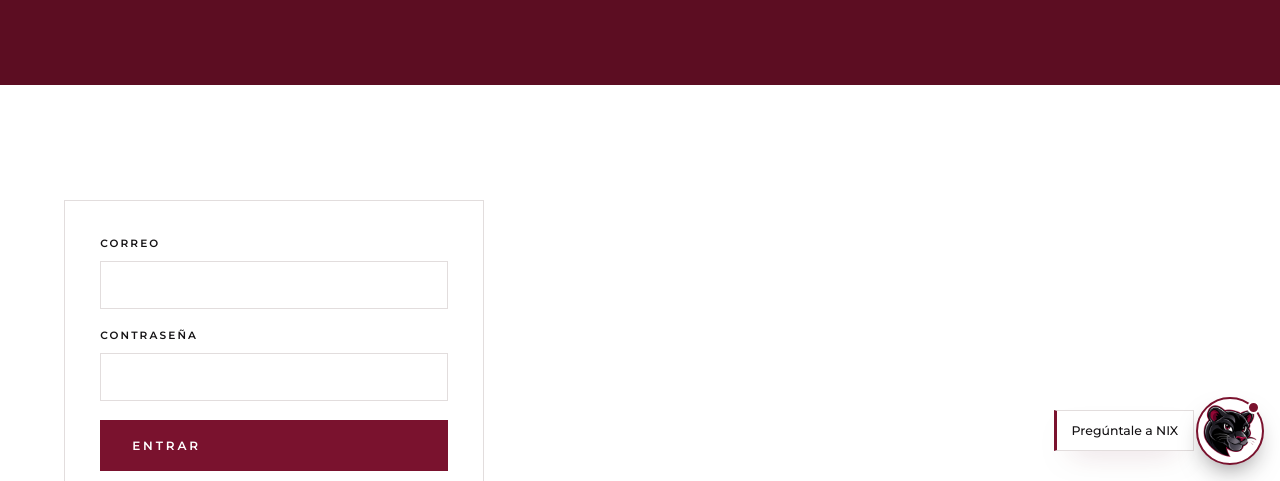
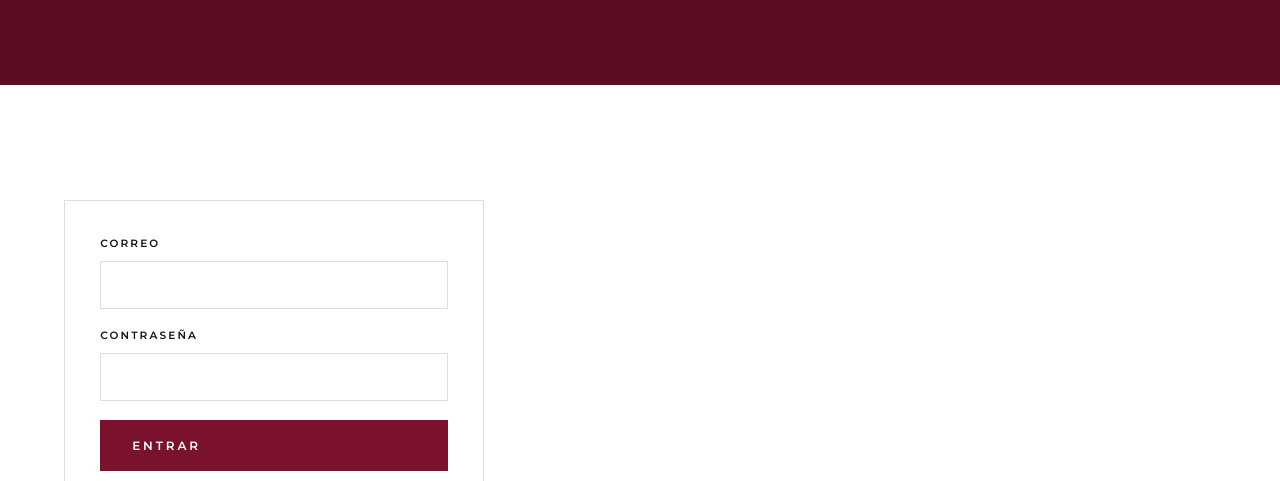
Before and after one commit to MUDICET69/Mudicet69, a plain HTML site: page moderar.html in a window 1280 px wide. Shown: the part 319-800 px from the top of the page. Drawn offline with Linux system fonts and the light colour scheme.

```diff
--- a/moderar.html
+++ b/moderar.html
@@ -43,7 +43,7 @@
 @media (max-width:560px){.msg.fot{grid-template-columns:1fr}.msg.fot img,.msg.fot .sinfoto{width:100%;height:200px}}
 </style>
 </head>
-<body>
+<body data-nix="off">
 <a href="#contenido" class="skip">Saltar al contenido</a>
 <div id="loader"><div class="ld"><h2>CETIS 69</h2><p>MUSEO DIGITAL</p><div class="bar"><i></i></div></div></div>
 <nav id="nav" class="solid"></nav>
```
